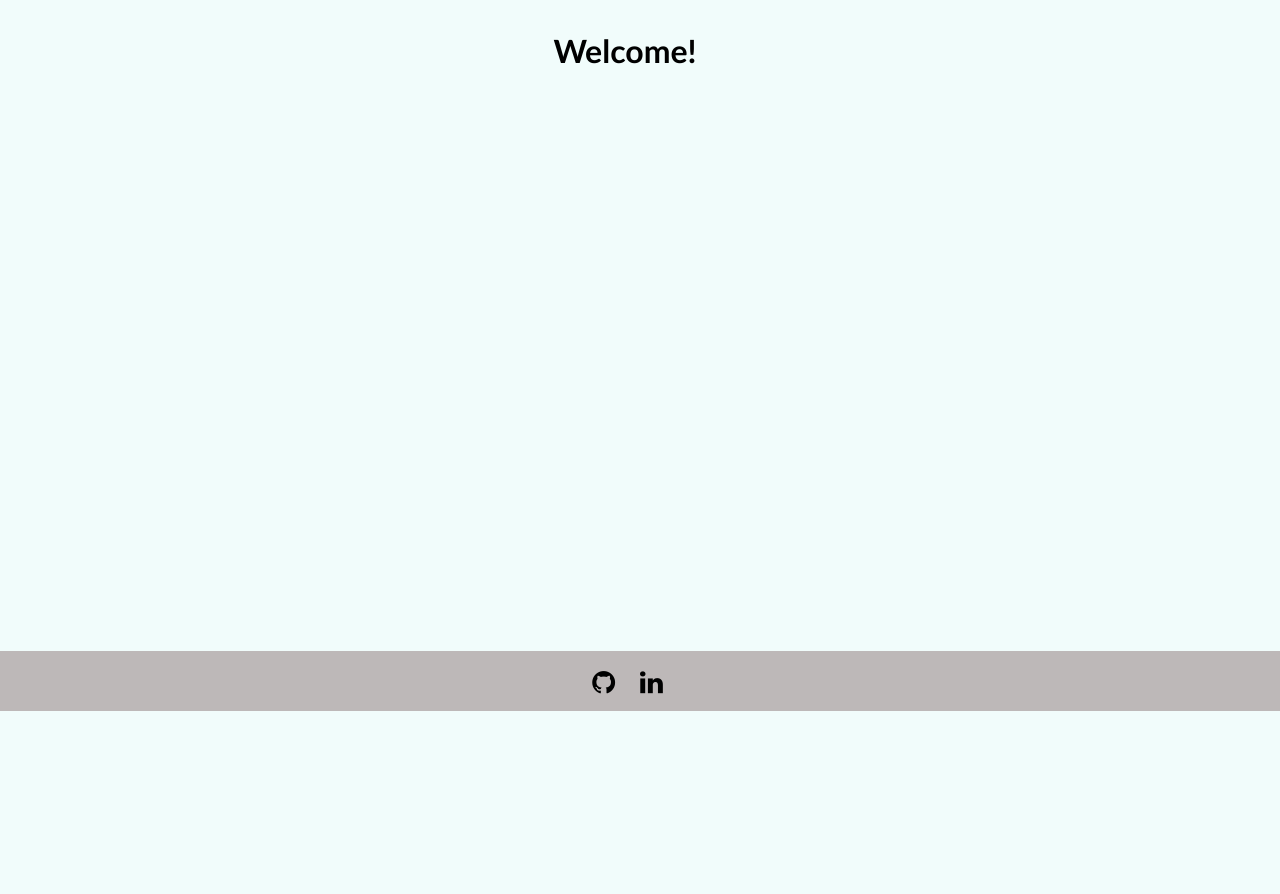
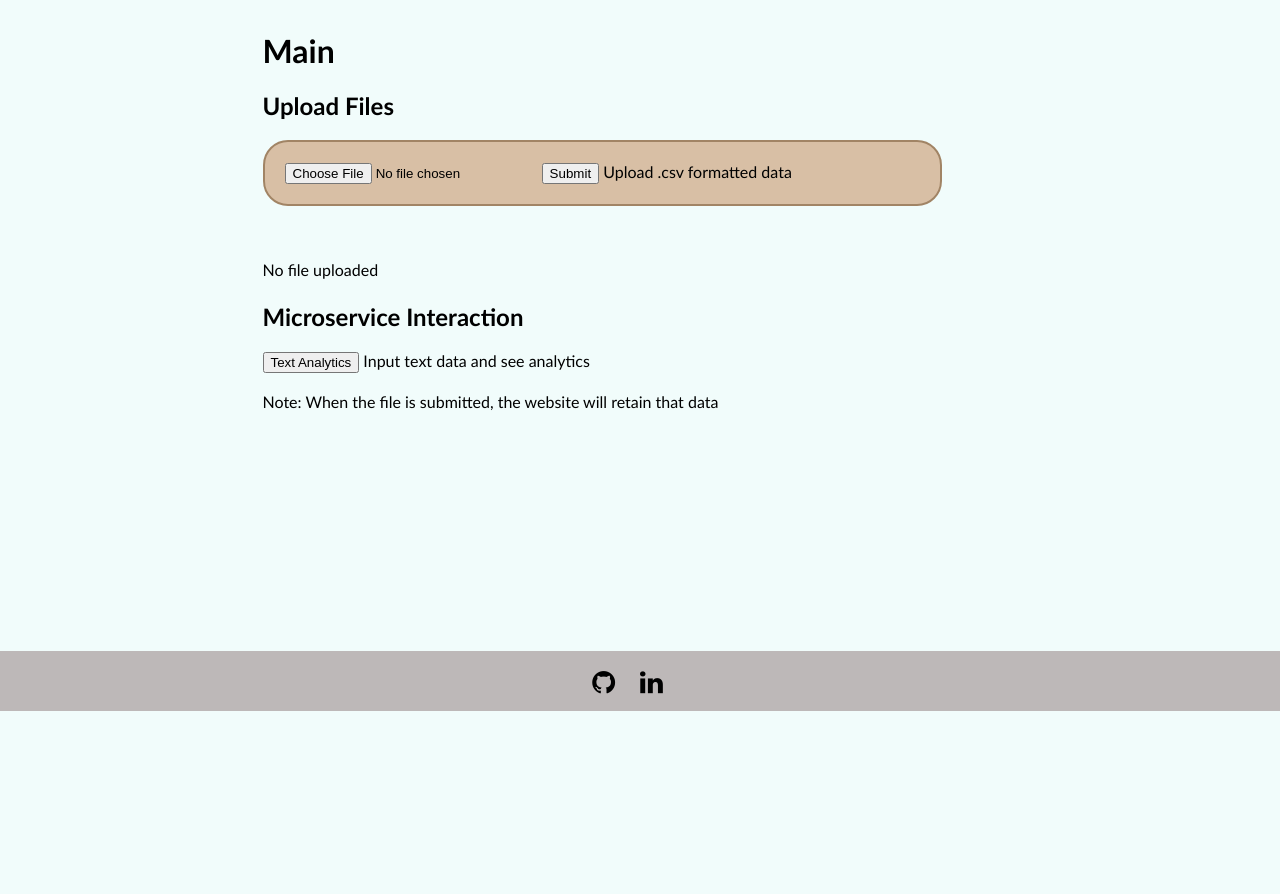
Before and after one commit to spoonser/Analytics-App-361, a Flask app: page / in a window 1280 px wide. Shown: the part 89-983 px from the top of the page. Run offline with Flask 2, Linux system fonts and the light colour scheme; parts of the project's set-up code (start-up, migrations or seed data) failed here and were passed over.

Commit message:
added sessions, upload files, show data on graphs and stats page

```diff
--- a/app.py
+++ b/app.py
@@ -6,36 +6,84 @@
 
 # Basic Flask functionality, importing modules for parsing results and accessing MySQL.
 
-from flask import Flask, render_template, json, redirect, url_for
+from flask import Flask, render_template, json, redirect, url_for, session
 from flask import request
+import matplotlib as plot
+import numpy as np
+import pandas as pd
+import tempfile
 
 # Using environment variables on Flip to store our DB credentials.
 import os
 
+from werkzeug.utils import secure_filename
+
 app = Flask(__name__)
-app.config['MYSQL_HOST'] = 'classmysql.engr.oregonstate.edu'
-app.config['MYSQL_USER'] = os.environ.get("CS340DBUSER")
-app.config['MYSQL_PASSWORD'] = os.environ.get("CS340DBPW")
-app.config['MYSQL_DB'] = os.environ.get("CS340DB")
-app.config['MYSQL_CURSORCLASS'] = 'DictCursor'
-
-mysql = MySQL(app)
+app.secret_key = os.urandom(28)
 
 # -------------------------------------------------------------------------------------------------
 # Main Index page
 # -------------------------------------------------------------------------------------------------
 @app.route('/')
-@app.route('/index')
 def index():
     return render_template('index.html')
 
+@app.route('/', methods=['POST'])
+def upload_file():
+    if request.method == 'POST':
 
+        # Handle uploaded file
+        if request.files['user-file'].filename != '':
+
+            # Convert uploaded csv to pandas dataframe, then store in Flask session
+            df = pd.read_csv(request.files.get('user-file'))
+            session['filename'] = request.files.get('user-file').filename
+            session['data'] = df.to_dict('list')
+
+            return render_template('index.html')
+
+        # Return to home page if no file uploaded
+        return index()
+
+
+
+
+# -------------------------------------------------------------------------------------------------
+# Text Parsing page - Microservice connectivity
+# -------------------------------------------------------------------------------------------------
+@app.route('/parse')
+def parse():
+    return render_template('parse.html')
+
+
+# -------------------------------------------------------------------------------------------------
+# Graphing page - create graphs with uploaded data
+# -------------------------------------------------------------------------------------------------
 @app.route('/graph')
 def graph():
-    return render_template('graph.html')
+    # Display a table containing the user data
+    if 'data' in session:
+        df = pd.DataFrame(session['data'])
+        df_html = df.to_html()
+        return render_template('graph.html', df_html=df_html)
 
+    return render_template('graph.html', df_html=False)
+
+
+# -------------------------------------------------------------------------------------------------
+# Stats page - get statistics out of the data
+# -------------------------------------------------------------------------------------------------
+@app.route('/stats')
+def stats():
+    # Display a table containing the user data
+    if 'data' in session:
+        df = pd.DataFrame(session['data'])
+        df_html = df.to_html()
+        return render_template('stats.html', df_html=df_html)
+
+    return render_template('stats.html', df_html=False)
 
 
 if __name__ == "__main__":
     port = int(os.environ.get('PORT', 5000))
-    app.run(port=port, debug=True)
+    app.run(host='0.0.0.0', port=port, debug=True)
--- a/requirements.txt
+++ b/requirements.txt
@@ -5,3 +5,6 @@ itsdangerous==2.0
 MarkupSafe==1.1.1
 Werkzeug==2.0
 gunicorn== 19.9.0
+numpy >= 1.1
+matplotlib >= 1.1
+pandas >= 1.1
--- a/static/css/style.css
+++ b/static/css/style.css
@@ -93,7 +93,7 @@ table, th, td {
 }
 
 th, td {
-	width: 100px;
+	width: auto;
 	max-width: 100px;
 	align-content: center;
 }
@@ -105,6 +105,8 @@ input[type=number]::-webkit-outer-spin-button {
     appearance: none;
     margin: 0;
 }
+
+
 
 /* -------------------------------------------------------------------------- */
 /* Header Styles */
@@ -193,3 +195,17 @@ input[type=number]::-webkit-outer-spin-button {
 #footer a:hover {
   color: rgba(30, 214, 88, 0.747);
 }
+
+/* -------------------------------------------------------------------------- */
+/* Index-specific styles */
+#upload-box {
+  background-color: #d8bfa5;
+  padding: 20px;
+  border-radius: 25px;
+  border: 2px solid #a18465;
+}
+
+#index-parse {
+  position: absolute;
+  bottom: 300px;
+}
--- a/templates/index.html
+++ b/templates/index.html
@@ -5,7 +5,51 @@
 {% endblock %}
 {% block content %}
 	<div class="fixed-page">
-		<h1>Welcome!</h1>
+		<h1>Main</h1>
+
+		<h2>Upload Files</h2>
+		<div id="upload-box">
+			<form id='user-file-form' method="POST" enctype=multipart/form-data>
+				<input type="file" id="user-file" name="user-file" accept=".csv">
+				<input type="submit">
+				Upload .csv formatted data
+			</form>
+		</div>
+
+		<br><br>
+		<div class="center-content">
+			{% if session['data'] %}
+				<h3>File Successfully Uploaded</h3>
+				<p>File: {{ session['filename'] }}</p>
+			{% else %}
+				<p>No file uploaded</p>
+			{% endif %}
+
+			{% if session['data'] %}
+				<br>
+				<form action="{{ url_for('graph') }}">
+					<input type="submit" value="Make Graphs with Your Data"/>
+				</form>
+
+				<br>
+				<form action="{{ url_for('stats') }}">
+
+					<input type="submit" value="Stats!"/>
+				</form>
+			{% endif %}
+		</div>
+
+
+		<br><br>
+		<div id="index-parse">
+			<h2>Microservice Interaction</h2>
+			<form action="{{ url_for('parse') }}">
+				<input type="submit" value="Text Analytics"/>
+				Input text data and see analytics
+			</form>
+			<br> Note: When the file is submitted, the website will retain that data
+		</div>
+
 
 	</div>
 
```
Also changed, not shown: Trade_In.csv (added, +16 -0 lines), templates/graph.html (+10 -3 lines), templates/parse.html (added, +19 -0 lines), templates/stats.html (added, +20 -0 lines), 1 other file.
